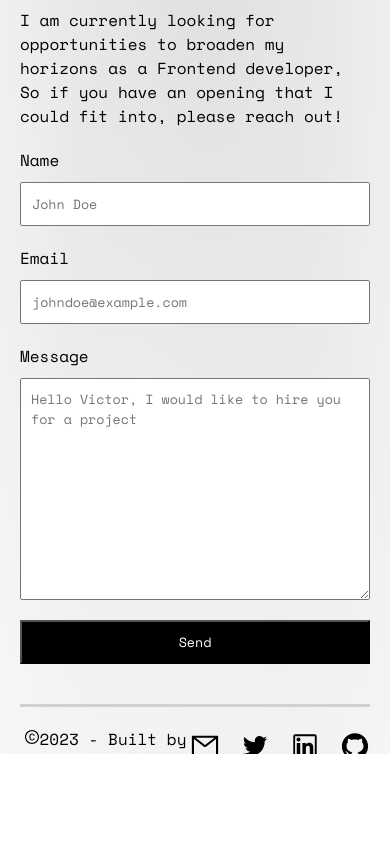
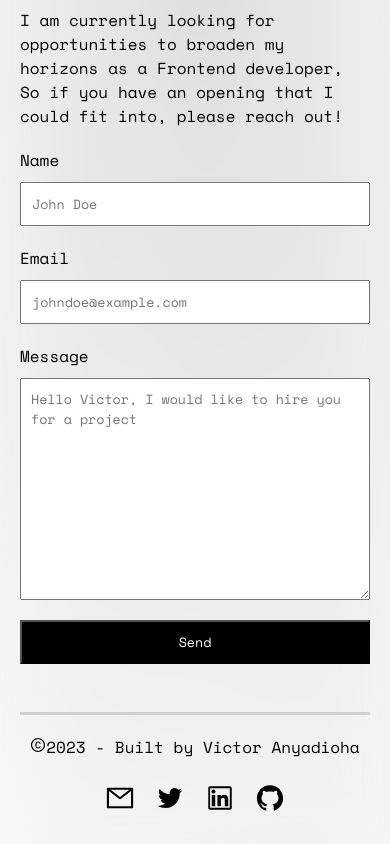
Before and after one commit to vanyadioha/portfolio-v1, a Next.js app: page / in a window 390 px wide. Shown: the part 1575-2419 px from the top of the page. Before the commit the page ends 2329 px from the top, so only its background shows below. Built offline with nearby package versions, Linux system fonts and the light colour scheme.

Commit message:
Styles: Footer was made responsive on mobile

```diff
--- a/src/components/reuseables/Footer.jsx
+++ b/src/components/reuseables/Footer.jsx
@@ -28,6 +28,11 @@ const StyledFooter = styled.footer`
     }
     @media only screen and (max-width: 480px){
         width: calc(100% - 4rem);
+        flex-direction: column;
+        justify-content: center;
+        align-items: center;
+        height: auto;
+        gap: 2rem;
     }
 `
 
--- a/src/components/reuseables/Layout.jsx
+++ b/src/components/reuseables/Layout.jsx
@@ -49,7 +49,7 @@ radial-gradient(at 24% 25%, hsla(0,0%,90%,1) 0px, transparent 50%);
     }
 @media only screen and (max-width: 480px) {
     > div {
-        padding: 8.3rem 2rem 5rem;
+        padding: 8.3rem 2rem 14rem;
     }
 }
 `
```
